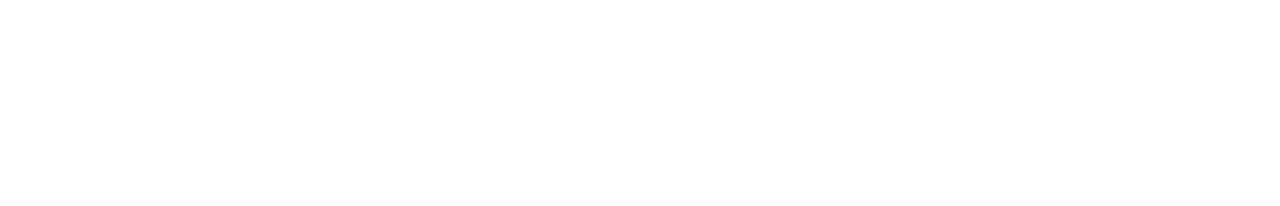
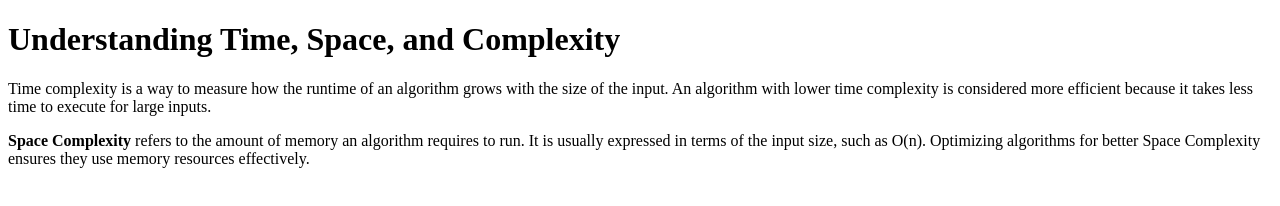
Before and after one commit to acciojob/time-and-space-complexity-Abhishekyadav3824, a website: page main.html in a window 1280 px wide. Drawn offline with Linux system fonts and the light colour scheme.

Commit message:
created a submission

```diff
--- a/main.html
+++ b/main.html
@@ -8,6 +8,15 @@
 
 <body>
 	<!-- the entire body must be written by student -->
+	<h1>Understanding Time, Space, and Complexity</h1>
+
+	<p>
+		Time complexity is a way to measure how the runtime of an algorithm grows with the size of the input. An algorithm with lower time complexity is considered more efficient because it takes less time to execute for large inputs.
+	</p>
+
+	<p>
+		<b>Space Complexity</b> refers to the amount of memory an algorithm requires to run. It is usually expressed in terms of the input size, such as O(n). Optimizing algorithms for better Space Complexity ensures they use memory resources effectively.
+	</p>
     <script type="text/javascript" src="./script.js">
 </script>
 
```
